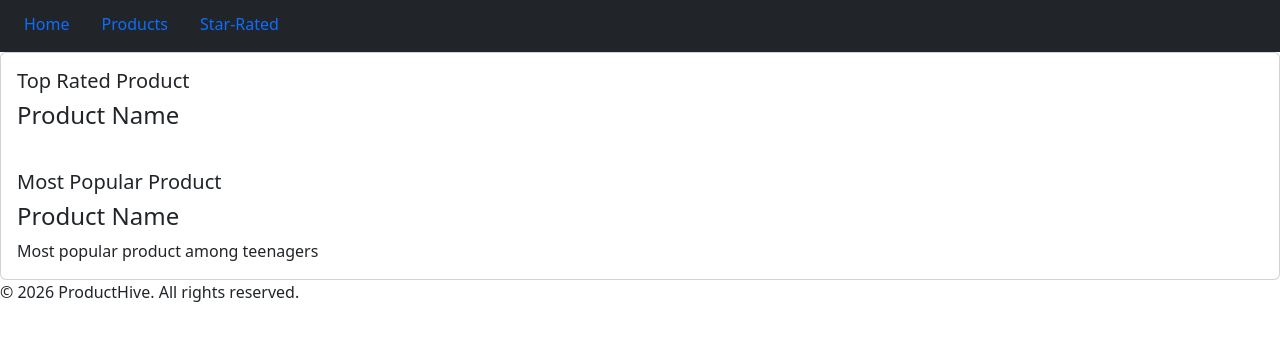
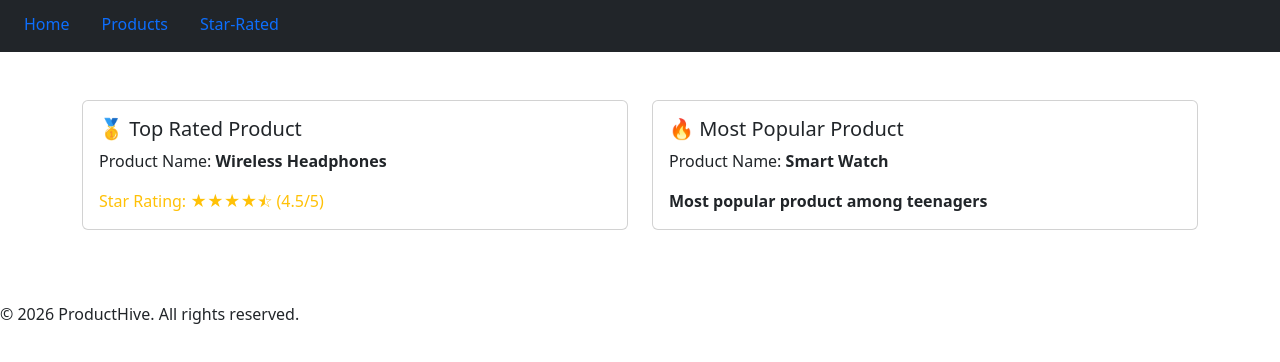
Before and after one commit to techno-dev18/ProductHive, a website: page star-rated.html in a window 1280 px wide. Shown: the part 50-412 px from the top of the page. Drawn offline with nearby package versions, Linux system fonts and the light colour scheme.

Commit message:
completed cards

```diff
--- a/star-rated.html
+++ b/star-rated.html
@@ -23,7 +23,7 @@
         </div>
     </header>
     <main>
-    <div class="card">
+    <!-- <div class="card">
         <div class="card-body">
             <h5 class="card-title">Top Rated Product</h5>
             <h4>Product Name</h4>
@@ -33,8 +33,37 @@
             <h5 class="card-title">Most Popular Product</h5>
             <h4>Product Name</h4>
             <p class="card-text">Most popular product among teenagers</p>
+            </div> -->
+    <!-- </div> -->
+    <div class="container my-5">
+        <div class="row">
+
+          <div class="col-md-6 mb-4">
+            <div class="card h-100">
+              <div class="card-body">
+                <h5 class="card-title">🥇 Top Rated Product</h5>
+                <p class="card-text">Product Name: <strong>Wireless Headphones</strong></p>
+                <p class="card-text text-warning">
+                  Star Rating: ★★★★⯪ (4.5/5)
+                </p>
+              </div>
             </div>
-    </div>
+          </div>
+
+          <div class="col-md-6 mb-4">
+            <div class="card h-100">
+              <div class="card-body">
+                <h5 class="card-title">🔥 Most Popular Product</h5>
+                <p class="card-text">Product Name: <b>Smart Watch</b></p>
+                <p class="card-text">
+                  <b>Most popular product among teenagers</b>
+                </p>
+              </div>
+            </div>
+          </div>
+
+        </div>
+      </div>
     </main>
     <footer>
         © 2026 ProductHive. All rights reserved.
```
